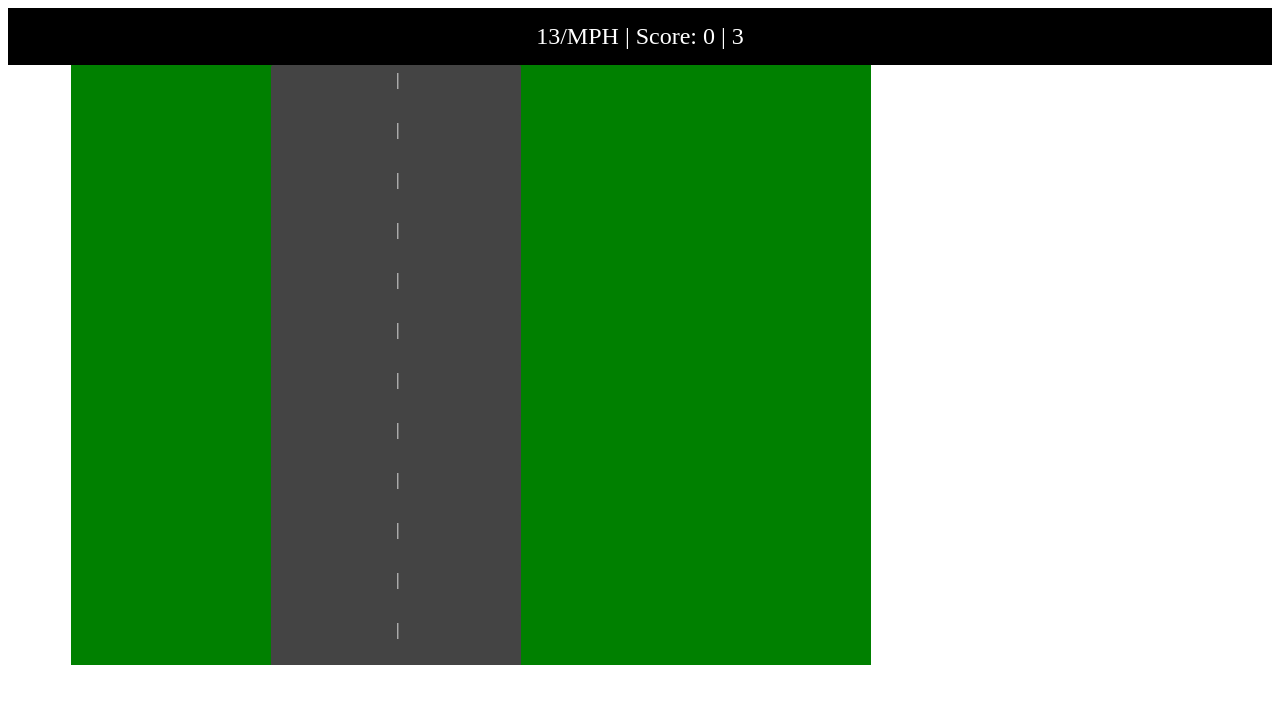
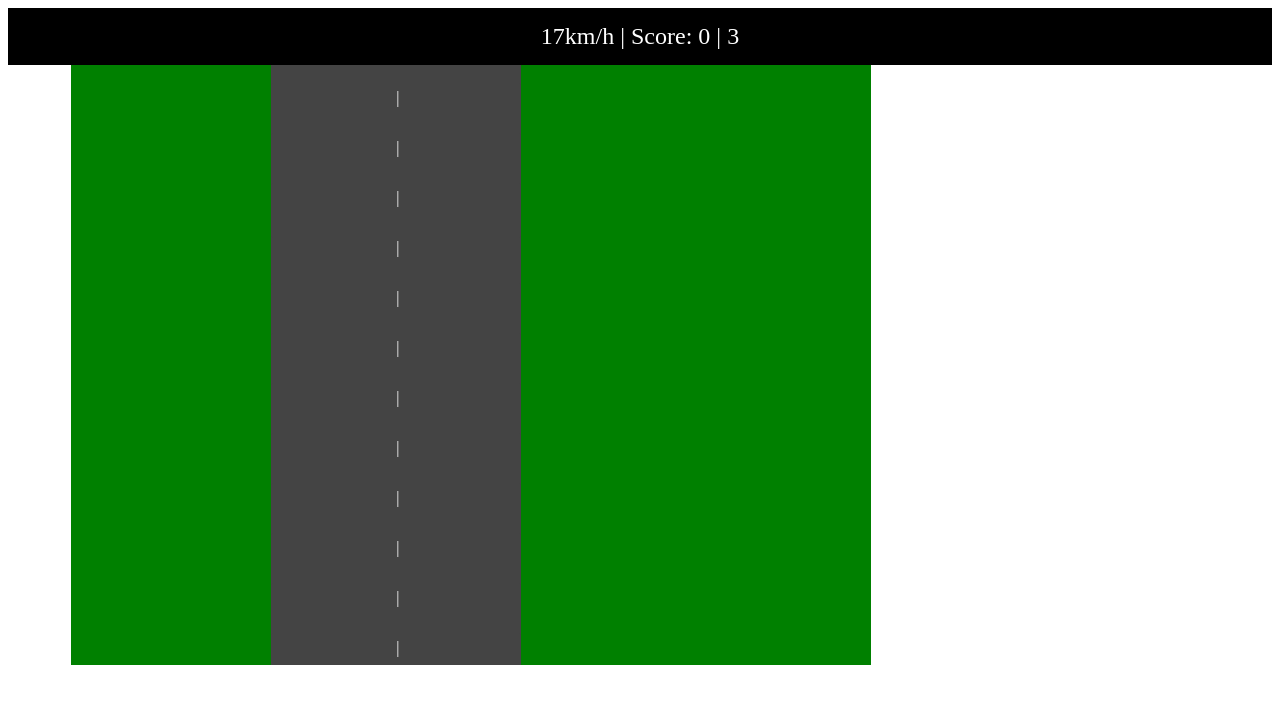
Before and after one commit to Jacek135/raceCarGame, a plain HTML site: page index.html in a window 1280 px wide. Both pictures are taken after a click on the element "Start Game". Drawn offline with Linux system fonts and the light colour scheme.

Commit message:
Moving road.

```diff
--- a/index.html
+++ b/index.html
@@ -9,7 +9,7 @@
 <body>
     <div class="btnStart">Start Game</div>
     <div class="dashboard">
-        <span class="speedDash"></span>/MPH |
+        <span class="speedDash"></span>km/h |
         Score: <span class="scoreDash"></span> |
         <span class="lifeDash"></span>
     </div>
--- a/script.js
+++ b/script.js
@@ -45,7 +45,6 @@ function startBoard() {
         div.style.top = (x * 50) + 'px'
         div.style.width = player.roadwidth + 'px';
         container.appendChild(div)
-
     }
 }
 
@@ -65,12 +64,26 @@ function updateDash() {
     // console.log(player);
     scoreDash.innerHTML = player.score;
     lifeDash.innerHTML = player.lives;
-    speedDash.innerHTML = Math.round(player.speed * 13);
+    speedDash.innerHTML = Math.round(player.speed * 17);
 }
+
+function moveRoad() {
+    let tempRoad = document.querySelectorAll('.road');
+    let previousRoad = tempRoad[0].offsetLeft;
+    for (let x = 0; x < tempRoad.length; x++) {
+        let num = tempRoad[x].offsetTop + player.speed;
+        if (num > 600) {
+            num = num - 650;
+        }
+        tempRoad[x].style.top = num + 'px';
+    }
+};
 
 function playGame() {
     if (gamePlay) {
         updateDash();
+
+        moveRoad();
 
         if (keys.ArrowUp) {
             if (player.ele.y > 400) {
```
